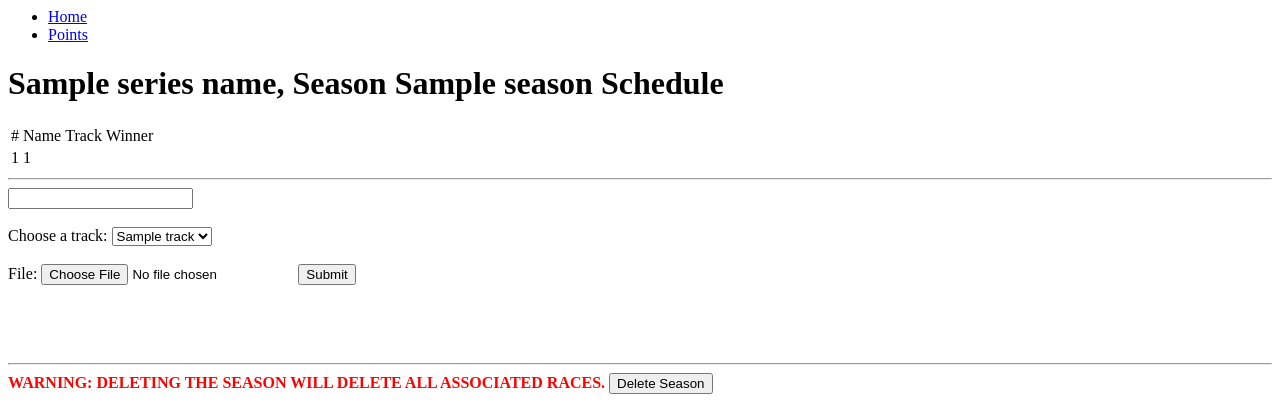
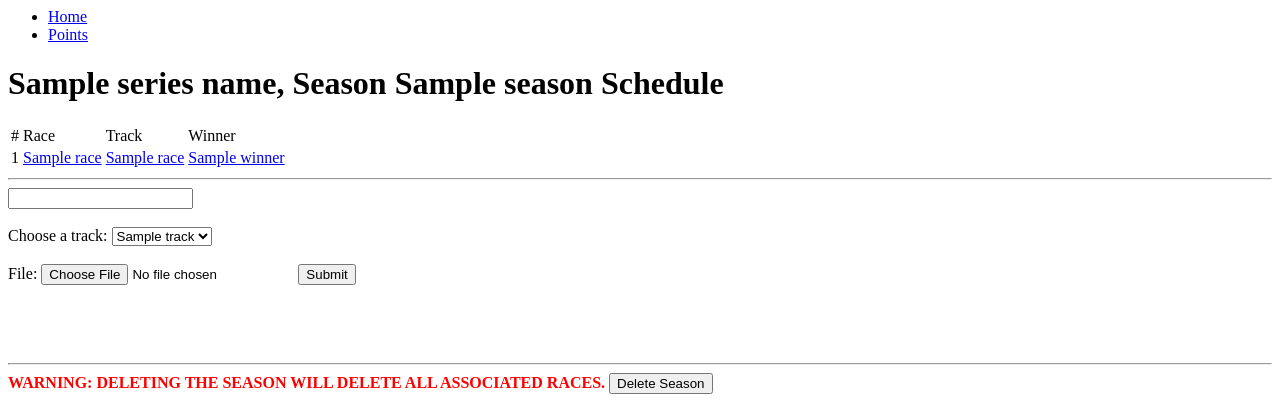
Before and after one commit to FK76exe/NR2003-stats-generator, a Flask app: template src/src/templates/season.html in a window 1280 px wide. Shown: the top 420 px of the page. Run offline with Flask 3, Linux system fonts and the light colour scheme; the template is opened without the code that fills it: most values are stand-ins (such as "Sample title", 1, 10 or a date in 2020).

Commit message:
added links to schedule page

```diff
--- a/src/src/race.py
+++ b/src/src/race.py
@@ -8,7 +8,7 @@
 def race_main():
     return "<h1>Hi</h1>"
 
-@race_page.route("/<race_id>")
+@race_page.route("/<race_id>/")
 def get_race_records(race_id):
     """Get race records by race id."""
     race_records = []
--- a/src/src/series.py
+++ b/src/src/series.py
@@ -83,8 +83,8 @@
         season_id_query = f"SELECT id FROM seasons WHERE series_id = {series} AND season_num = {season}"
         season_id = cursor.execute(season_id_query).fetchall()[0][0]
 
-        query = f"SELECT name, track_name AS Track, game_id AS Winner FROM races LEFT JOIN tracks ON track_id = tracks.id LEFT JOIN (SELECT race_id, game_id FROM race_records LEFT JOIN drivers ON driver_id = drivers.id WHERE finish_position = 1) ON race_id = races.id WHERE season_id = {season_id}"
-        schedule = cursor.execute(query).fetchall()
+        query = f"SELECT races.id as race_id, name, tracks.id as track_id, track_name AS Track, game_id AS Winner FROM races LEFT JOIN tracks ON track_id = tracks.id LEFT JOIN (SELECT race_id, game_id FROM race_records LEFT JOIN drivers ON driver_id = drivers.id WHERE finish_position = 1) ON race_id = races.id WHERE season_id = {season_id}"
+        schedule = [{'race_id': i[0], 'race_name': i[1], 'track_id': i[2], 'track_name': i[3], 'winner': i[4]} for i in cursor.execute(query).fetchall()]
 
         series_query = f"SELECT name FROM seasons LEFT JOIN series ON seasons.series_id = series.id WHERE seasons.id={season_id}"
         series_name = cursor.execute(series_query).fetchall()
--- a/src/src/templates/season.html
+++ b/src/src/templates/season.html
@@ -18,26 +18,18 @@
         <table>
             <!-- header row -->
              <tr>
-                <td>
-                    #
-                </td>
-                <td>
-                    Name
-                </td>
-                <td>
-                    Track
-                </td>
-                <td>
-                    Winner
-                </td>
+                <td>#</td>
+                <td>Race</td>
+                <td>Track</td>
+                <td>Winner</td>
              </tr>
              <!-- data row -->
             {% for race in schedule %}
                 <tr>
                     <td>{{loop.index}}</td>
-                    {% for record in race %}
-                    <td>{{race[loop.index0]}}</td>
-                    {% endfor %}
+                    <td><a href="/race/{{race['race_id']}}/">{{race['race_name']}}</a></td>
+                    <td><a href="/tracks/{{race['track_id']}}/">{{race['track_name']}}</a></td>
+                    <td><a href="/driver/{{race['winner']}}/">{{race['winner']}}</a></td>
                 </tr>
             {% endfor %}
         </table>
```
